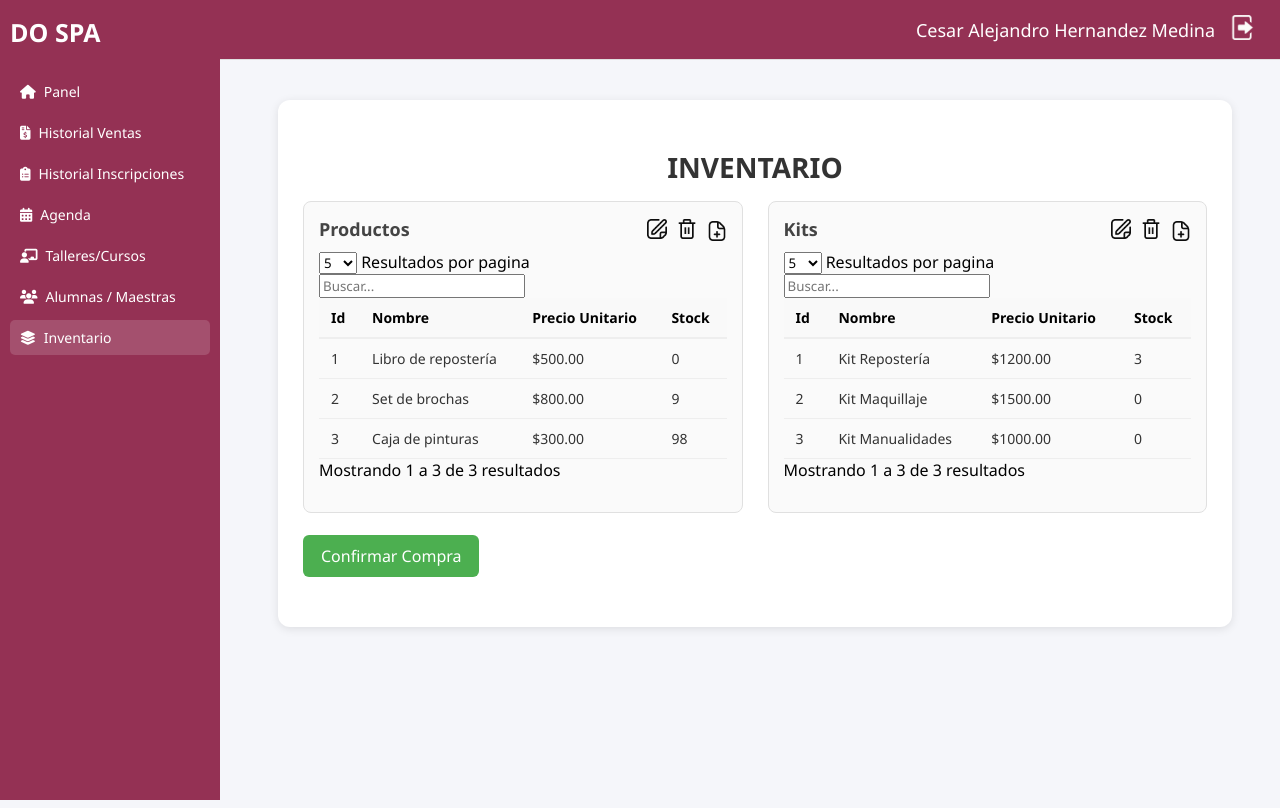
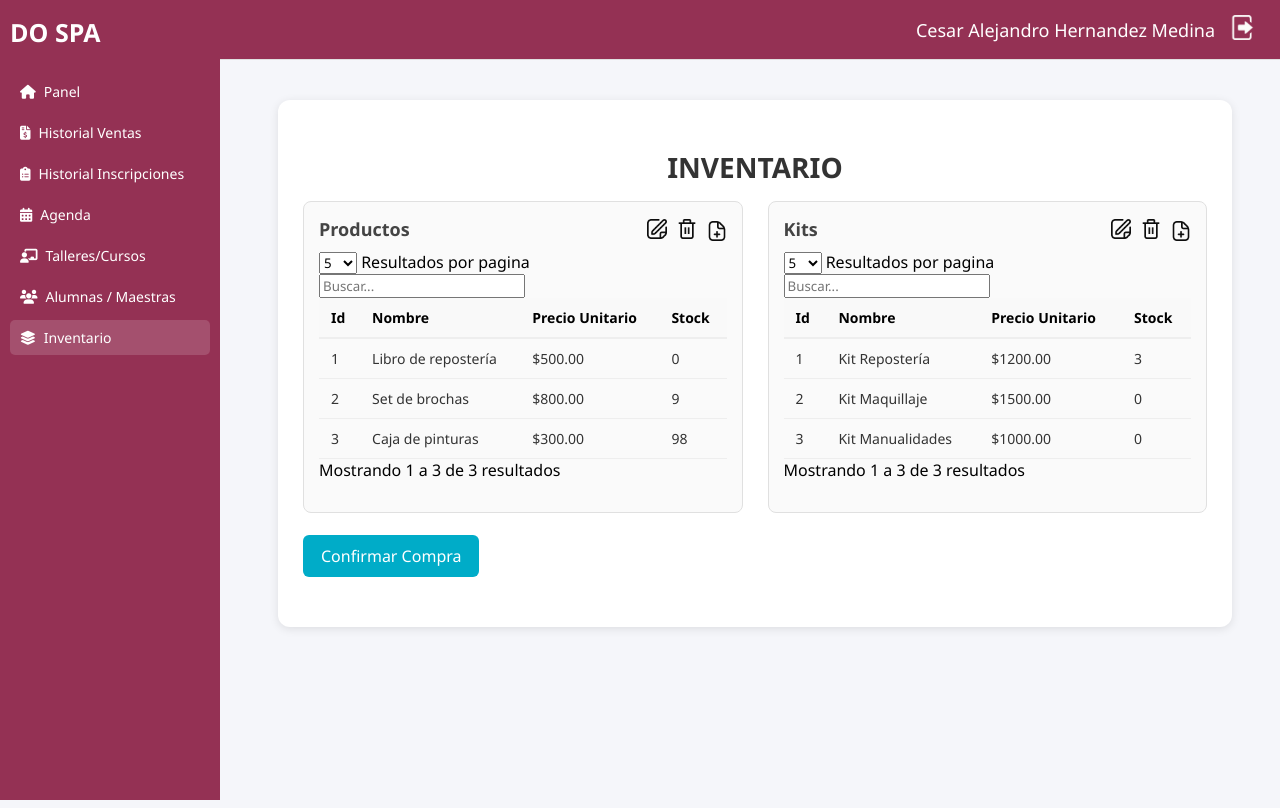
Before and after one commit to CesarHdz22/DoSpa, a PHP site: page /inventario.php in a window 1280 px wide. Run offline with PHP 8.4, Linux system fonts and the light colour scheme; a user stored in the database is signed in; data comes from the database, SQL or seed files in the repository; some libraries are stand-ins or nearby versions.

Commit message:
estilo boton inv

```diff
--- a/css/inventario.css
+++ b/css/inventario.css
@@ -39,7 +39,7 @@ a{
   align-self: flex-start;
   margin-bottom: 25px;
   padding: 10px 18px;
-  background: #4CAF50;
+  background: #00ACC8;
   border: none;
   border-radius: 6px;
   color: white;
```
